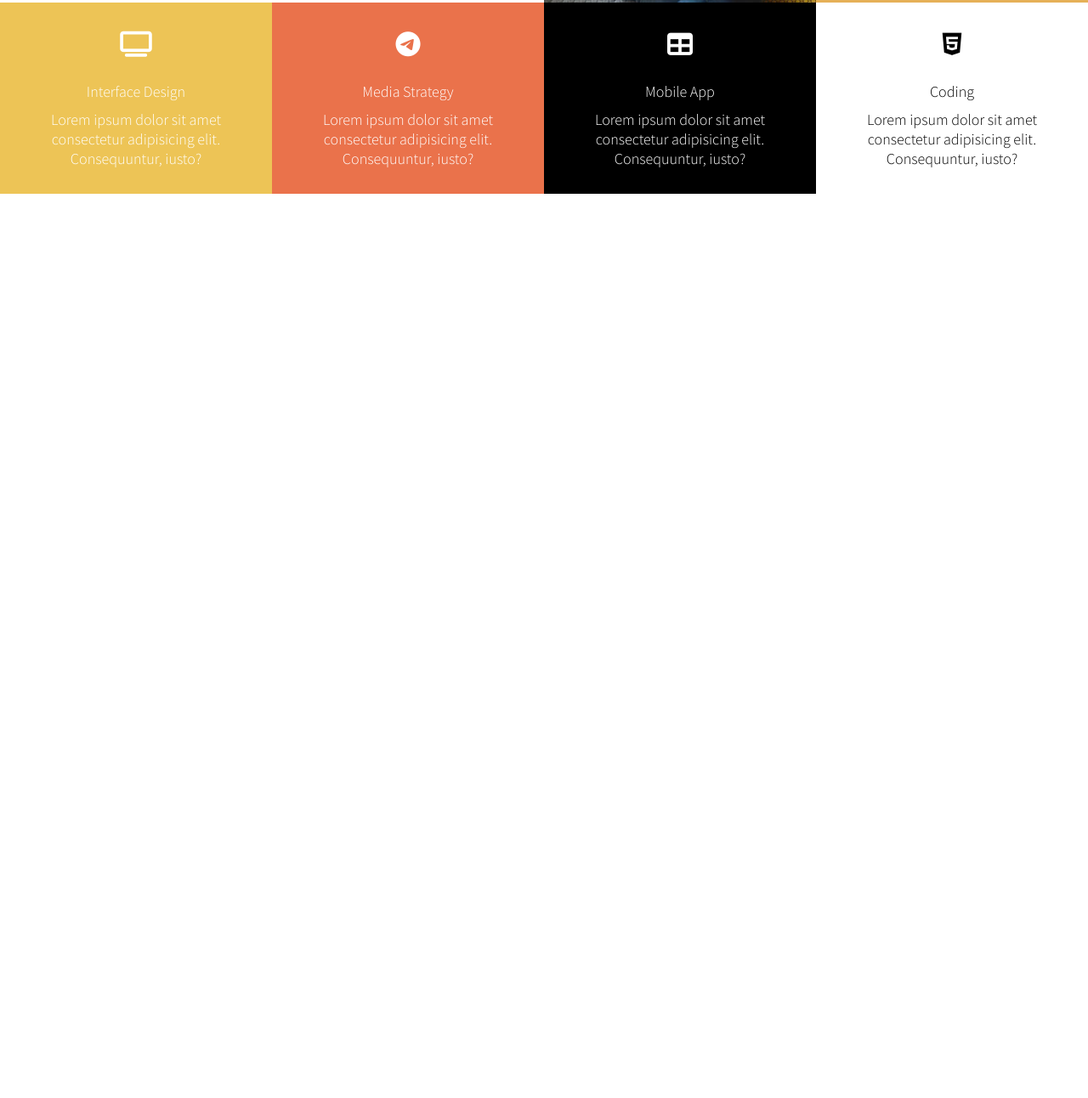
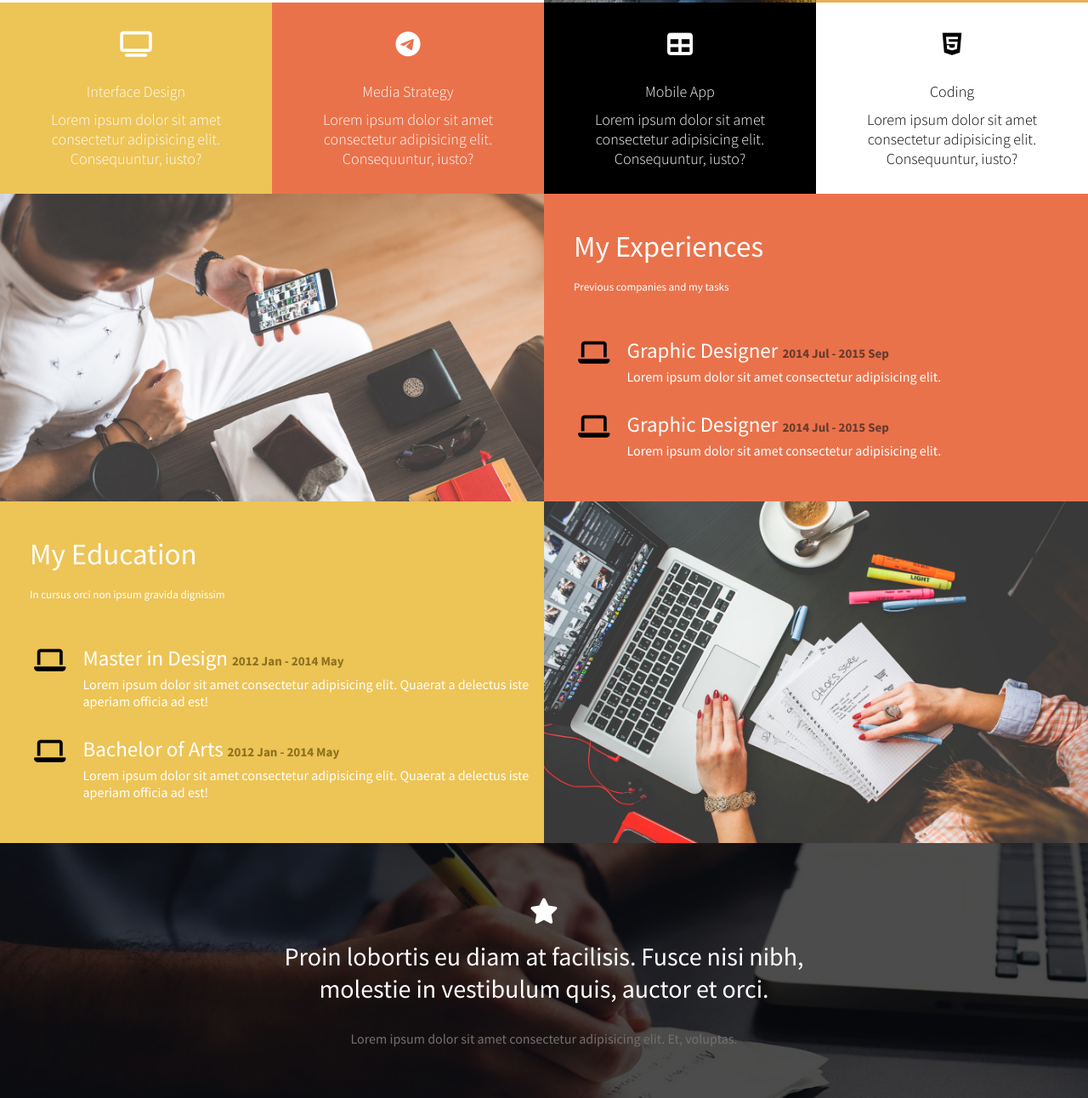
Before and after one commit to Den4ik699/Mazhugov_Denis_BRU, a plain HTML site: page lab3/index.html in a window 1280 px wide. Shown: the part 1057-2349 px from the top of the page at 85% size. Before the commit the page ends 1285 px from the top, so only its background shows below. Drawn offline with Linux system fonts and the light colour scheme.

Commit message:
version 1.2

```diff
--- a/lab3/css/style.css
+++ b/lab3/css/style.css
@@ -16,7 +16,7 @@ button {
 }
 
 .man-with-laptop {
-    background-image: url(/images/home-img.jpg);
+    background-image: url(../images/home-img.jpg);
     background-repeat: no-repeat;
     background-size: cover;
     background-position: center;
@@ -126,7 +126,7 @@ button {
 }
 
 .second-block-img {
-    background-image: url(/images/about-img.jpg);
+    background-image: url(../images/about-img.jpg);
     background-repeat: no-repeat;
     background-position: top;
     background-size: 350%;
@@ -138,7 +138,6 @@ button {
     width: 25%;
     background-color: #e5b057;
 }
-
 
 .second-block__right-txt__header {
     padding: 40px 20px 5px 40px;
@@ -266,7 +265,122 @@ button {
     color: white;
 }
 
+.fourth-block {
+    display: flex;
+    flex-wrap: wrap;
+}
 
+.subblock-text {
+    width: 50%;
+    color: white;
+}
+
+.subblock-text__title {
+    font-size: 35px;
+    padding: 40px 0 17px 35px;
+}
+
+.subblock-text__subtitle {
+    padding: 0px 0 20px 35px;
+    font-size: 13px;
+}
+
+.fa-laptop::before {
+    content: "\f109";
+}
+
+.block-4-icon-laptop {
+    display: flex;
+    margin: 30px 0 0 40px;
+}
+
+.block-4-laptop {
+    color: black;
+    font-size: 30px;
+    margin: 0 20px 0 0;
+}
+
+.p__title {
+    font-size: 25px;
+    margin: 0 0 5px 0;
+}
+
+.p__title span {
+    color: #683a2b;
+    font-size: 0.6em;
+    font-weight: bold;
+}
+
+.p__title>.brown-span {
+    color: #8b711f;
+}
+
+.last-subtitle {
+    margin: 0 0 50px 0;
+}
+
+.image-one {
+    background-image: url(../images/experience-img.jpg);
+}
+
+.image-two {
+    background-image: url(../images/education-img.jpg);
+}
+
+.subblock-img {
+    background-repeat: no-repeat;
+    background-position: top;
+    background-size: cover;
+    width: 50%;
+    min-height: 300px;
+}
+
+.big-picture {
+    position: relative;
+    background-image: url(../images/quotes-bg.jpg);
+    width: 100%;
+    background-position: center;
+    background-repeat: no-repeat;
+    background-size: cover;
+    height: 300px;
+    display: flex;
+    justify-content: center;
+    align-items: center;
+}
+
+.big-picture__dark-picture {
+    position: absolute;
+    opacity: 0.7;
+    background-color: black;
+    width: 100%;
+    height: 300px;
+}
+
+.dark-picture__content {
+    position: absolute;
+    color: white;
+    z-index: 1;
+    text-align: center;
+}
+
+.fa-star::before {
+    content: "\f005";
+}
+
+.dark-picture__star {
+    font-size: 30px;
+    margin: 0 0 15px 0;
+}
+
+.dark-picture__text {
+    font-size: 30px;
+    padding: 0 200px;
+}
+
+.dark-picture__little-text{
+    margin: 30px 0 0 0;
+    color: #74706f;
+}
 
 @media screen and (max-width: 810px) {
     .second-block {
--- a/lab3/index.html
+++ b/lab3/index.html
@@ -1,5 +1,6 @@
 <!DOCTYPE html>
 <html lang="en">
+
 <head>
     <meta charset="UTF-8">
     <meta http-equiv="X-UA-Compatible" content="IE=edge">
@@ -10,6 +11,7 @@
     <script src="https://kit.fontawesome.com/ef187d787c.js" crossorigin="anonymous"></script>
 
 </head>
+
 <body>
     <div class="first-block">
         <div class="man-with-laptop">
@@ -31,8 +33,10 @@
                 </div>
 
                 <p>Hello, I am <b>Stimulus</b> currently based
-                in New York city.</p>
-                <p>Lorem ipsum dolor sit amet consectetur adipisicing elit. Alias minus numquam recusandae molestias natus saepe, repellat repellendus, similique tempora consequuntur, distinctio veniam ipsa error ipsum cum reprehenderit unde cumque aspernatur!</p>
+                    in New York city.</p>
+                <p>Lorem ipsum dolor sit amet consectetur adipisicing elit. Alias minus numquam recusandae molestias
+                    natus saepe, repellat repellendus, similique tempora consequuntur, distinctio veniam ipsa error
+                    ipsum cum reprehenderit unde cumque aspernatur!</p>
             </div>
 
             <div class="btn-get-started">
@@ -60,9 +64,9 @@
             <div class="second-block__left-txt__second-p">
                 Lorem ipsum dolor sit amet consectetur adipisicing
                 elit. Nesciunt repellat, obcaecati inventore officiis
-                 ipsum temporibus enim iusto pariatur.
-                 Enim necessitatibus ab sit consequuntur harum in,
-                 nisi sint! Quia, minus nihil!
+                ipsum temporibus enim iusto pariatur.
+                Enim necessitatibus ab sit consequuntur harum in,
+                nisi sint! Quia, minus nihil!
             </div>
         </div>
 
@@ -171,5 +175,85 @@
             </div>
         </div>
     </div>
+
+    <div class="fourth-block">
+        <div class="subblock-img image-one"></div>
+        <div class="subblock-text red">
+            <div class="subblock-text__title">My Experiences</div>
+            <div class="subblock-text__subtitle">Previous companies and my tasks
+            </div>
+
+            <div class="block-4-icon-laptop">
+                <div class="block-4-laptop">
+                    <div class="fas fa-laptop"></div>
+                </div>
+                <div class="subblock-text__p">
+                    <div class="p__title">Graphic Designer <span>2014 Jul - 2015 Sep</span>
+                    </div>
+                    <div class="p__subtitle">Lorem ipsum dolor sit amet consectetur adipisicing elit.
+                    </div>
+                </div>
+            </div>
+
+            <div class="block-4-icon-laptop">
+                <div class="block-4-laptop">
+                    <div class="fas fa-laptop"></div>
+                </div>
+                <div class="subblock-text__p">
+                    <div class="p__title">Graphic Designer <span>2014 Jul - 2015 Sep</span>
+                    </div>
+                    <div class="p__subtitle last-subtitle">Lorem ipsum dolor sit amet consectetur adipisicing elit.
+                    </div>
+                </div>
+            </div>
+
+        </div>
+        <div class="subblock-text yellow">
+            <div class="subblock-text__title">My Education</div>
+            <div class="subblock-text__subtitle">In cursus orci non ipsum gravida dignissim</div>
+            <div class="block-4-icon-laptop">
+                <div class="block-4-laptop">
+                    <div class="fas fa-laptop"></div>
+                </div>
+                <div class="subblock-text__p">
+                    <div class="p__title">Master in Design <span class="brown-span"> 2012 Jan - 2014 May</span></div>
+                    <div class="p__subtitle">Lorem ipsum dolor sit amet consectetur adipisicing elit. Quaerat a delectus
+                        iste aperiam officia ad est!
+                    </div>
+                </div>
+            </div>
+
+            <div class="block-4-icon-laptop">
+                <div class="block-4-laptop">
+                    <div class="fas fa-laptop"></div>
+                </div>
+                <div class="subblock-text__p">
+                    <div class="p__title">Bachelor of Arts <span class="brown-span"> 2012 Jan - 2014 May</span></div>
+                    <div class="p__subtitle last-subtitle">Lorem ipsum dolor sit amet consectetur adipisicing elit.
+                        Quaerat a delectus
+                        iste aperiam officia ad est!</div>
+                </div>
+            </div>
+        </div>
+        <div class="subblock-img image-two"></div>
+
+        <div class="big-picture">
+            <div class="big-picture__dark-picture"></div>
+            <div class="dark-picture__content">
+                <div class="dark-picture__star">
+                    <div class="fas fa-star"></div>
+                </div>
+                <div class="dark-picture__text">
+                    Proin lobortis eu diam at facilisis. Fusce nisi nibh,<br>
+                    molestie in vestibulum quis, auctor et orci.
+                </div>
+                <div class="dark-picture__little-text">
+                    Lorem ipsum dolor sit
+                    amet consectetur adipisicing elit. Et, voluptas.
+                </div>
+            </div>
+        </div>
+    </div>
 </body>
+
 </html>
```
